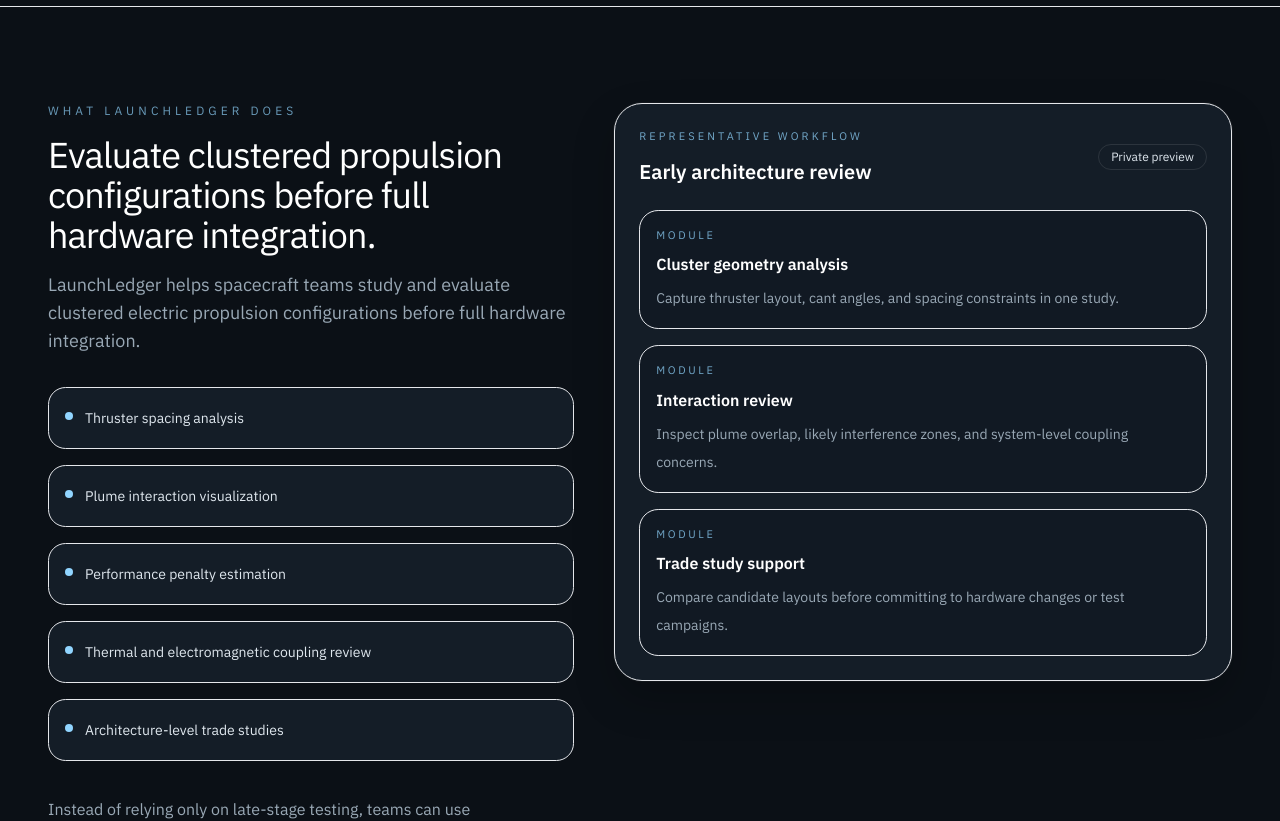
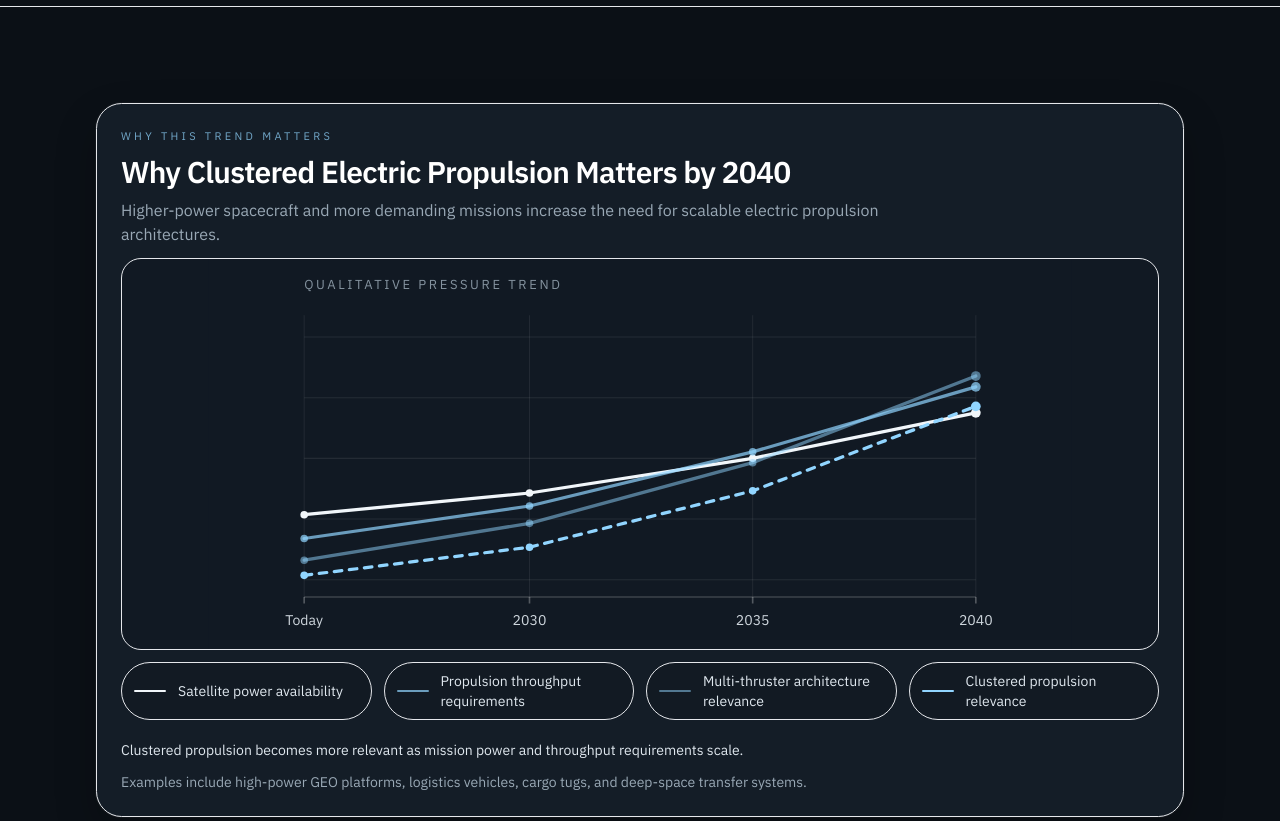
Before and after one commit to Venny-G/launchledger-web, a Next.js app: page / in a window 1280 px wide. Shown: the part 2160-2981 px from the top of the page. Built offline with nearby package versions, Linux system fonts and the light colour scheme.

Commit message:
Add propulsion relevance trend figure

```diff
--- a/src/app/page.tsx
+++ b/src/app/page.tsx
@@ -1,4 +1,5 @@
 import { CtaBanner } from "@/components/cta-banner";
+import { PressureTrendsFigure } from "@/components/pressure-trends-figure";
 import { SectionHeading } from "@/components/section-heading";
 import { Shell } from "@/components/shell";
 import {
@@ -216,6 +217,12 @@
         </Shell>
       </section>
 
+      <section className="py-20 sm:py-24">
+        <Shell>
+          <PressureTrendsFigure />
+        </Shell>
+      </section>
+
       <section id="platform" className="py-20 sm:py-24">
         <Shell>
           <div className="grid gap-10 lg:grid-cols-[0.92fr_1.08fr] lg:items-start">
--- /dev/null
+++ b/src/components/pressure-trends-figure.tsx
@@ -0,0 +1,223 @@
+const xTicks = [
+  { x: 88, label: "Today" },
+  { x: 296, label: "2030" },
+  { x: 502, label: "2035" },
+  { x: 708, label: "2040" },
+];
+
+const gridRows = [72, 128, 184, 240, 296];
+
+const trendSeries = [
+  {
+    label: "Satellite power availability",
+    color: "#f1f6fa",
+    points: [
+      [88, 236],
+      [296, 216],
+      [502, 184],
+      [708, 142],
+    ],
+  },
+  {
+    label: "Propulsion throughput requirements",
+    color: "rgba(145, 213, 255, 0.7)",
+    points: [
+      [88, 258],
+      [296, 228],
+      [502, 178],
+      [708, 118],
+    ],
+  },
+  {
+    label: "Multi-thruster architecture relevance",
+    color: "rgba(145, 213, 255, 0.5)",
+    points: [
+      [88, 278],
+      [296, 244],
+      [502, 188],
+      [708, 108],
+    ],
+  },
+  {
+    label: "Clustered propulsion relevance",
+    color: "#91d5ff",
+    points: [
+      [88, 292],
+      [296, 266],
+      [502, 214],
+      [708, 136],
+    ],
+    dashArray: "7 7",
+  },
+];
+
+const verticalGrid = xTicks.map((tick) => tick.x);
+
+function toPointString(points: number[][]) {
+  return points.map(([x, y]) => `${x},${y}`).join(" ");
+}
+
+export function PressureTrendsFigure() {
+  return (
+    <figure className="mx-auto w-full max-w-[68rem] rounded-[1.6rem] border border-white/8 bg-panel px-4 py-5 shadow-glow sm:px-6 sm:py-6">
+      <div className="space-y-3">
+        <div className="space-y-2">
+          <p className="font-mono text-[11px] uppercase tracking-[0.3em] text-cyan/75">
+            Why this trend matters
+          </p>
+          <h3 className="text-2xl font-semibold tracking-tight text-white sm:text-3xl">
+            Why Clustered Electric Propulsion Matters by 2040
+          </h3>
+          <p className="max-w-3xl text-sm leading-7 text-muted sm:text-base">
+            Higher-power spacecraft and more demanding missions increase the
+            need for scalable electric propulsion architectures.
+          </p>
+        </div>
+
+        <div className="overflow-hidden rounded-[1.25rem] border border-white/8 bg-slate">
+          <div className="h-[320px] w-full sm:h-[350px] lg:h-[390px]">
+            <svg
+              viewBox="0 0 796 360"
+              className="h-full w-full"
+              role="img"
+              aria-labelledby="pressure-trends-title pressure-trends-desc"
+            >
+              <title id="pressure-trends-title">
+                Why Clustered Electric Propulsion Matters by 2040
+              </title>
+              <desc id="pressure-trends-desc">
+                A qualitative pressure-trend figure showing satellite power
+                availability, propulsion throughput requirements, multi-thruster
+                architecture relevance, and clustered propulsion relevance
+                increasing from today through 2040.
+              </desc>
+
+              <rect x="0" y="0" width="796" height="360" fill="#111923" />
+
+              {gridRows.map((y) => (
+                <line
+                  key={y}
+                  x1="88"
+                  y1={y}
+                  x2="708"
+                  y2={y}
+                  stroke="rgba(255,255,255,0.08)"
+                  strokeWidth="1"
+                />
+              ))}
+
+              {verticalGrid.map((x) => (
+                <line
+                  key={x}
+                  x1={x}
+                  y1="52"
+                  x2={x}
+                  y2="312"
+                  stroke="rgba(255,255,255,0.07)"
+                  strokeWidth="1"
+                />
+              ))}
+
+              <line
+                x1="88"
+                y1="312"
+                x2="708"
+                y2="312"
+                stroke="rgba(255,255,255,0.18)"
+                strokeWidth="1.2"
+              />
+
+              {trendSeries.map((series) => (
+                <g key={series.label}>
+                  <polyline
+                    fill="none"
+                    points={toPointString(series.points)}
+                    stroke={series.color}
+                    strokeWidth="3"
+                    strokeLinecap="round"
+                    strokeLinejoin="round"
+                    strokeDasharray={series.dashArray}
+                  />
+                  {series.points.map(([x, y], index) => (
+                    <circle
+                      key={`${series.label}-${x}-${y}`}
+                      cx={x}
+                      cy={y}
+                      r={index === series.points.length - 1 ? "4.5" : "3.5"}
+                      fill={series.color}
+                    />
+                  ))}
+                </g>
+              ))}
+
+              {xTicks.map((tick) => (
+                <g key={tick.label}>
+                  <line
+                    x1={tick.x}
+                    y1="312"
+                    x2={tick.x}
+                    y2="318"
+                    stroke="rgba(255,255,255,0.28)"
+                    strokeWidth="1.5"
+                  />
+                  <text
+                    x={tick.x}
+                    y="338"
+                    textAnchor="middle"
+                    fontSize="13"
+                    fill="rgba(223,231,238,0.92)"
+                  >
+                    {tick.label}
+                  </text>
+                </g>
+              ))}
+
+              <text
+                x="88"
+                y="28"
+                fontSize="12"
+                fill="rgba(153,168,181,0.85)"
+                letterSpacing="0.2em"
+              >
+                QUALITATIVE PRESSURE TREND
+              </text>
+            </svg>
+          </div>
+        </div>
+
+        <div className="grid gap-3 sm:grid-cols-2 xl:grid-cols-4">
+          {trendSeries.map((series) => (
+            <div
+              key={series.label}
+              className="flex items-center gap-3 rounded-full border border-white/8 bg-black/10 px-3 py-2"
+            >
+              <span
+                className="block h-[2px] w-8 shrink-0 rounded-full"
+                style={{
+                  backgroundColor: series.color,
+                  backgroundImage: series.dashArray
+                    ? `repeating-linear-gradient(to right, ${series.color} 0 8px, transparent 8px 14px)`
+                    : undefined,
+                }}
+              />
+              <span className="text-xs leading-6 text-cloud sm:text-sm">
+                {series.label}
+              </span>
+            </div>
+          ))}
+        </div>
+
+        <div className="space-y-2 pt-1">
+          <p className="text-sm leading-7 text-cloud">
+            Clustered propulsion becomes more relevant as mission power and
+            throughput requirements scale.
+          </p>
+          <p className="text-xs leading-6 text-muted sm:text-sm">
+            Examples include high-power GEO platforms, logistics vehicles,
+            cargo tugs, and deep-space transfer systems.
+          </p>
+        </div>
+      </div>
+    </figure>
+  );
+}
```
